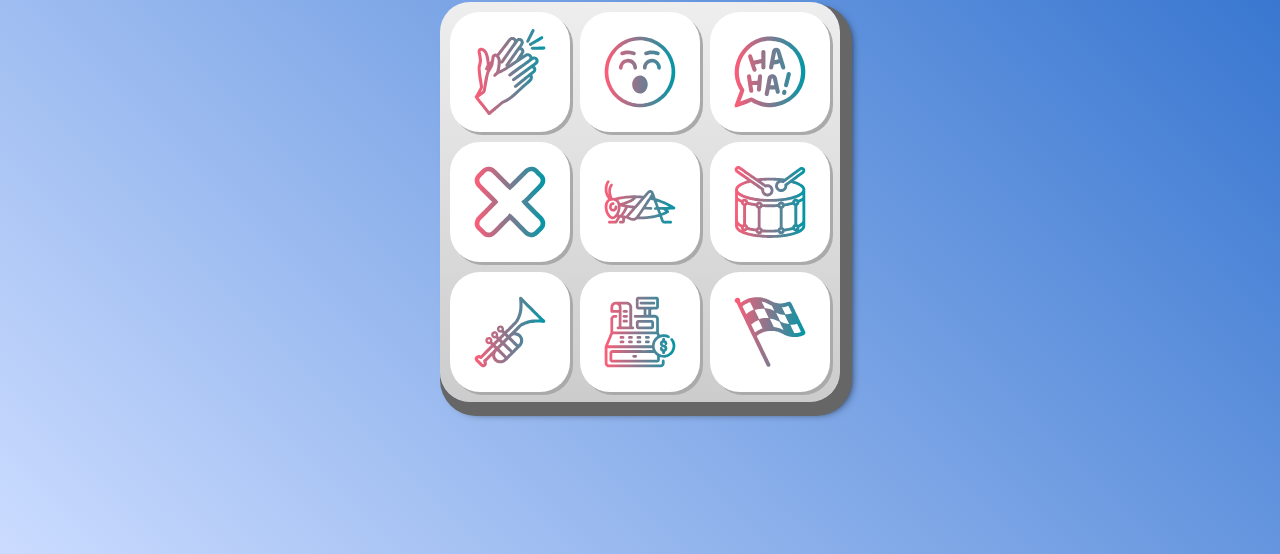
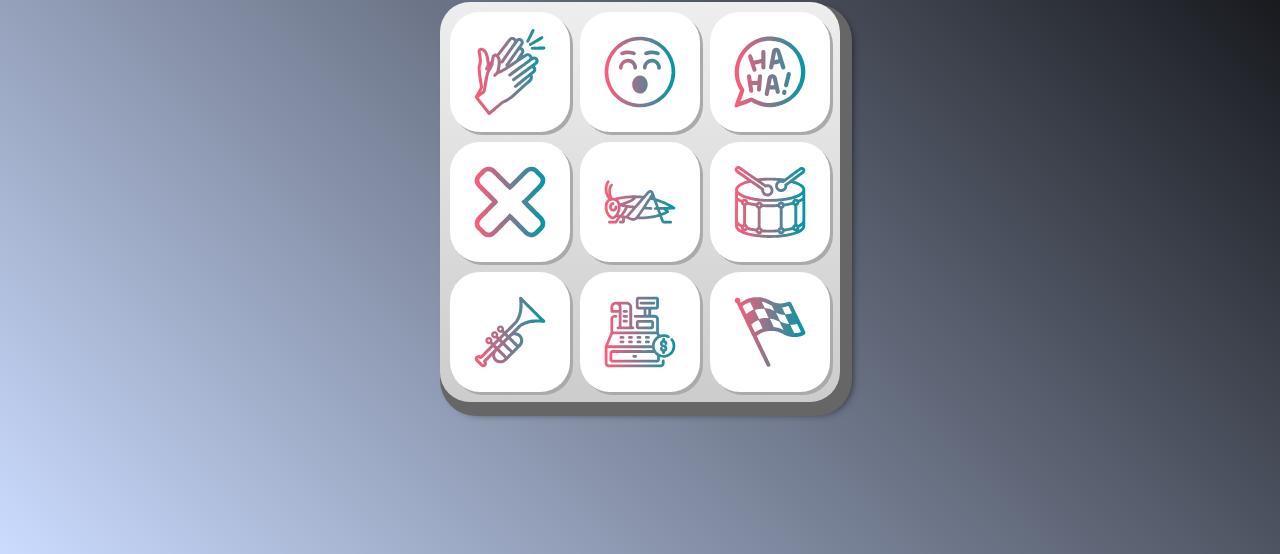
Before and after one commit to atrurzin/efeitos-sonoros, a plain HTML site: page index.html in a window 1280 px wide. Shown: the part 246-800 px from the top of the page. Drawn offline with Linux system fonts and the light colour scheme; files that its build step writes are made by us from their sources; files whose address does not match are found by name.

Commit message:
Add files via upload

```diff
--- a/estilos.css
+++ b/estilos.css
@@ -8,7 +8,7 @@
 
 body {
   align-items: center;
-  background: linear-gradient(45deg, #5c90ff51 0%,#0050c1da 100%);
+  background: linear-gradient(45deg, #5c90ff51 0%,#000 100%);
   display: flex;
   justify-content: center;
   flex-direction: column;
```
